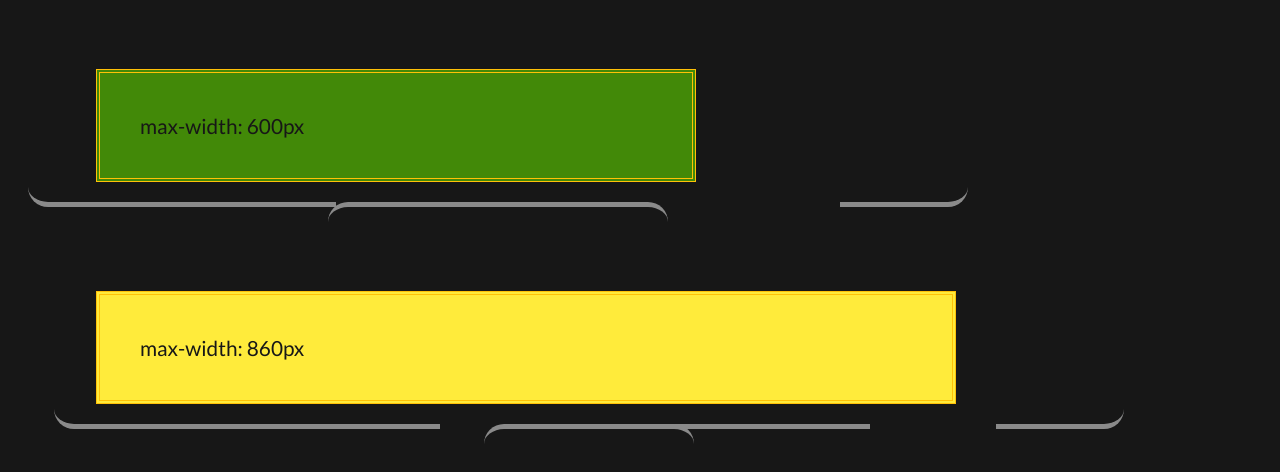
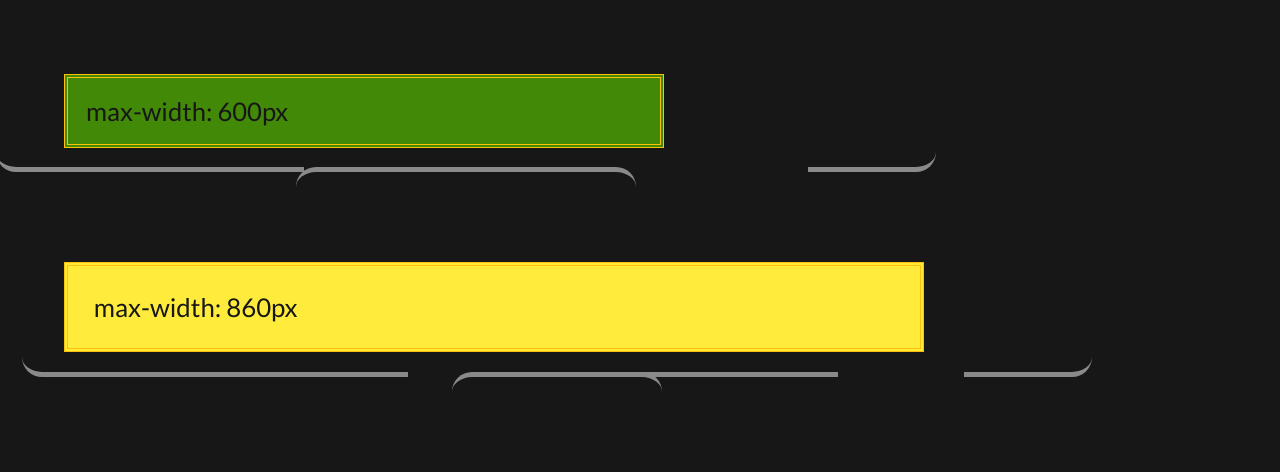
Before and after one commit to pitzbro/teaching-advanced-frontend, a plain HTML site: page @container/simpleContainer/index.html in a window 1280 px wide. Shown: the part 119-591 px from the top of the page. Drawn offline with Linux system fonts and the light colour scheme.

Commit message:
some changes to @container

```diff
--- a/@container/simpleContainer/style.css
+++ b/@container/simpleContainer/style.css
@@ -20,7 +20,7 @@ body {
     font-family: Arial, Helvetica, sans-serif;
     color: var(--clr-secondary-base);
     background-color: var(--clr-secondary-base);
-    margin: 4rem 6rem;
+    margin: 4rem 4rem;
     font-family: 'Lato', sans-serif;
 }
 
@@ -107,9 +107,11 @@ h6 {
 .container-simple p {
     background-color: var(--clr-primary-base);
     padding: 40px;
+    font-size: 1.6rem;
     border: 4px double #ffc107;
     margin-bottom: .3rem;
-    font-size: 1.3rem;
+    padding: 3cqi;
+    font-size: clamp(1.6rem, 3cqi, 6rem);
 }
 
 .container-simple[data-type="narrow"] {
```
